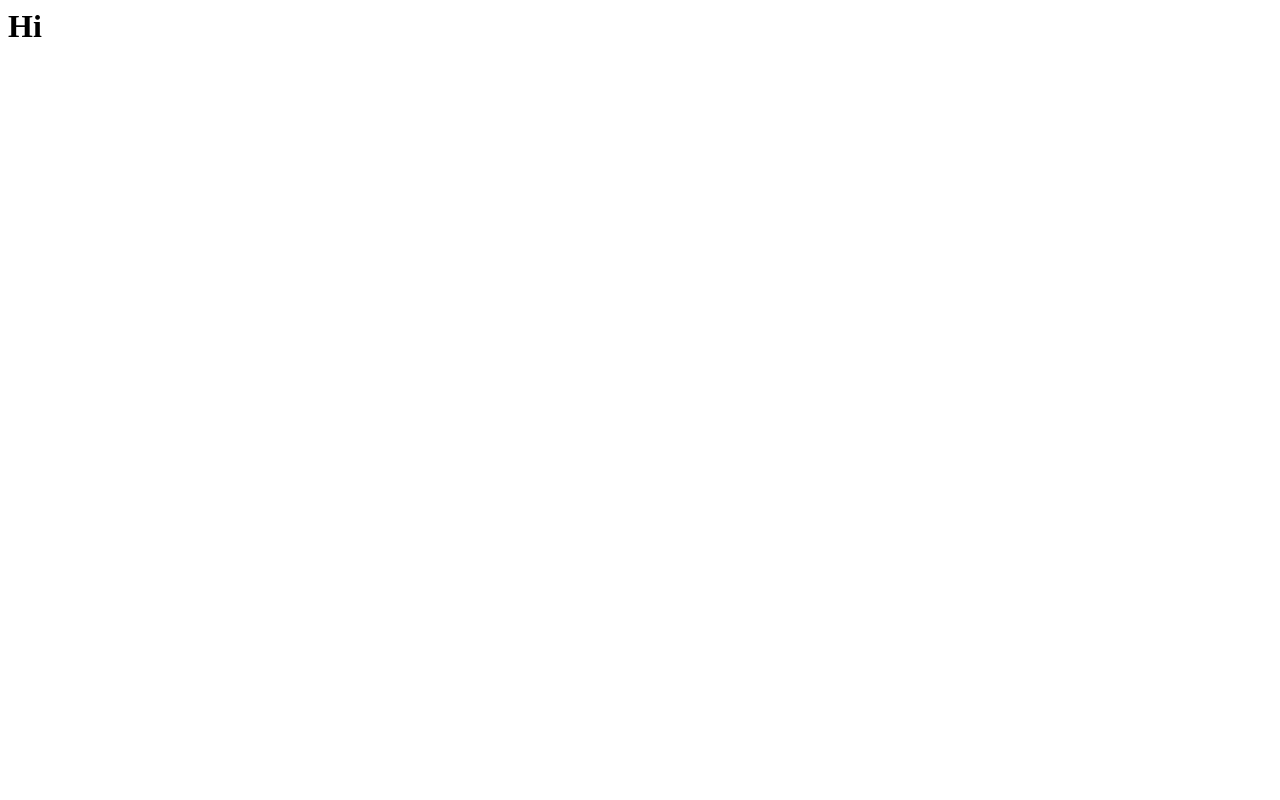
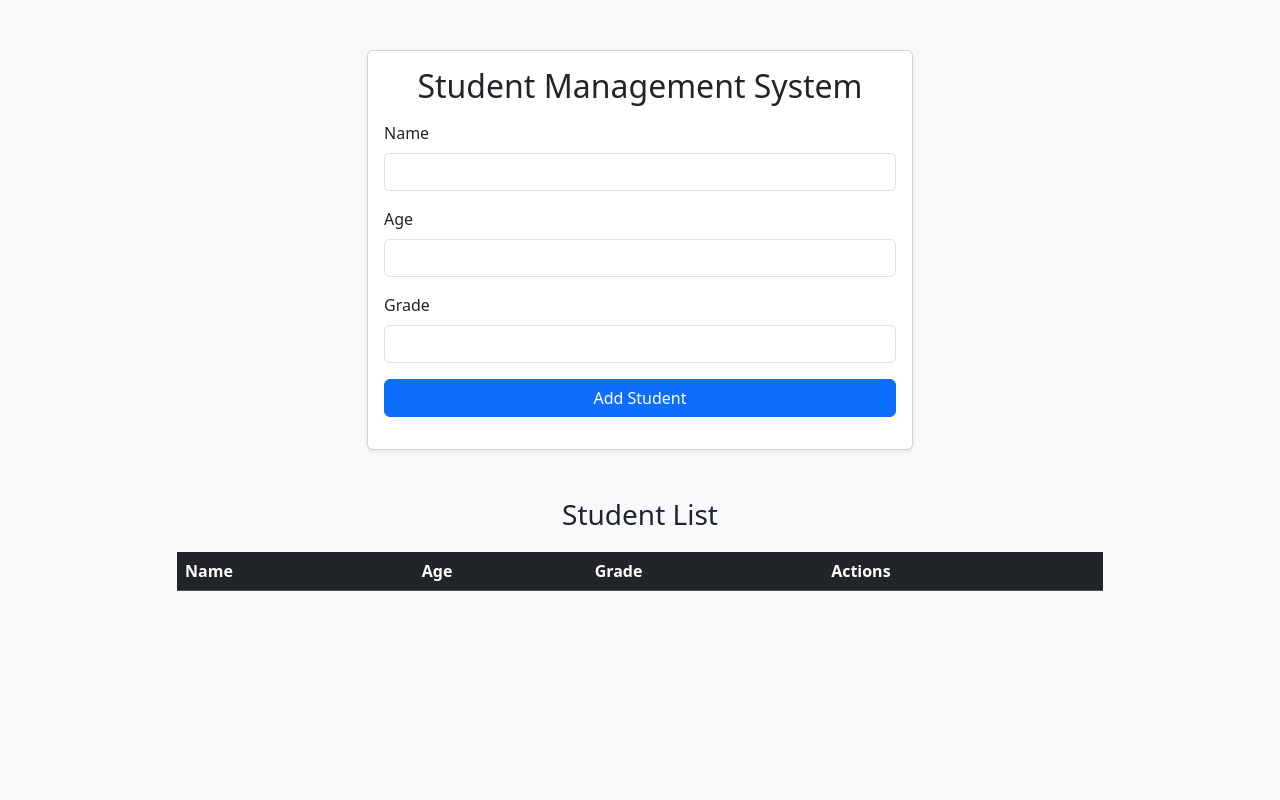
Before and after one commit to sinhpp/Project-Management-Git-Session, a PHP site: page /views/layouts/story/story.php in a window 1280 px wide. Before the commit the page is almost empty. Run offline with PHP 8.4, Linux system fonts and the light colour scheme; lists and menus that the app fills with data are empty.

Commit message:
feat(manage-story): addnew story to the list

```diff
--- a/views/layouts/story/story.php
+++ b/views/layouts/story/story.php
@@ -1,3 +1,66 @@
-<div class="container">
-    <h1>Hi </h1>
-</div>
+
+    <link href="https://cdn.jsdelivr.net/npm/bootstrap@5.3.0-alpha1/dist/css/bootstrap.min.css" rel="stylesheet">
+    <style>
+        body {
+            background-color: #f8f9fa;
+        }
+        .container {
+            margin-top: 50px;
+        }
+        table {
+            margin-top: 20px;
+        }
+        th, td {
+            vertical-align: middle;
+        }
+        .form-control {
+            margin-bottom: 10px;
+        }
+    </style>
+</head>
+<body>
+    <div class="container">
+        <div class="row">
+            <div class="col-lg-6 mx-auto">
+                <div class="card shadow-sm">
+                    <div class="card-body">
+                        <h2 class="card-title text-center">Student Management System</h2>
+                        <form id="studentForm" class="mt-3">
+                            <div class="mb-3">
+                                <label for="name" class="form-label">Name</label>
+                                <input type="text" id="name" class="form-control" required>
+                            </div>
+                            <div class="mb-3">
+                                <label for="age" class="form-label">Age</label>
+                                <input type="number" id="age" class="form-control" required>
+                            </div>
+                            <div class="mb-3">
+                                <label for="grade" class="form-label">Grade</label>
+                                <input type="text" id="grade" class="form-control" required>
+                            </div>
+                            <button type="submit" class="btn btn-primary w-100">Add Student</button>
+                        </form>
+                    </div>
+                </div>
+            </div>
+        </div>
+
+        <div class="row">
+            <div class="col-lg-10 mx-auto">
+                <h3 class="mt-5 text-center">Student List</h3>
+                <table class="table table-striped table-hover">
+                    <thead class="table-dark">
+                        <tr>
+                            <th>Name</th>
+                            <th>Age</th>
+                            <th>Grade</th>
+                            <th>Actions</th>
+                        </tr>
+                    </thead>
+                    <tbody id="studentTableBody">
+                        <!-- Data will be inserted here -->
+                    </tbody>
+                </table>
+            </div>
+        </div>
+    </div>
```
